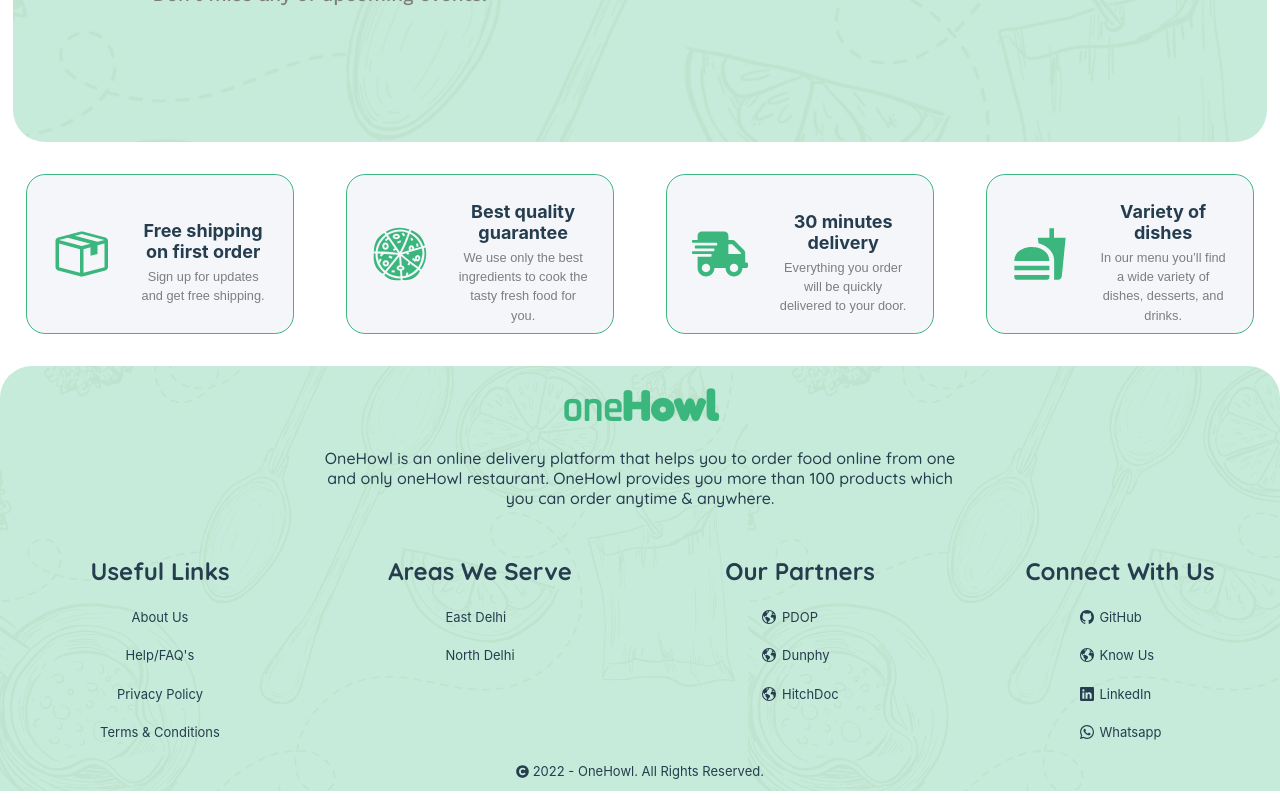
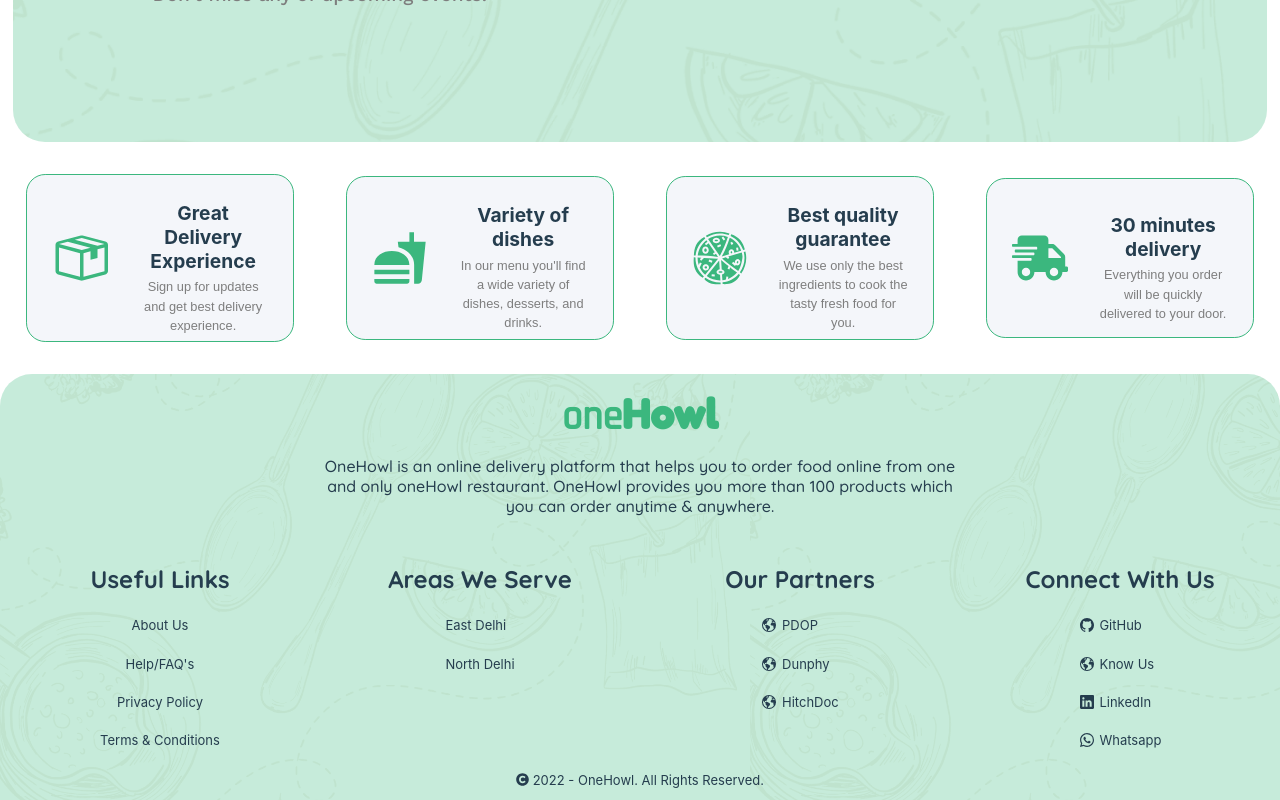
Before and after one commit to chhabranuj/onehowl, a Next.js app: page /help in a window 1280 px wide. Shown: the part 1330-2130 px from the top of the page. Built offline with nearby package versions, Linux system fonts and the light colour scheme; no server answers.

Commit message:
Fixed the ourServices height issues

```diff
--- a/components/ourServicesLayout/ourServicesLayout.js
+++ b/components/ourServicesLayout/ourServicesLayout.js
@@ -8,8 +8,13 @@ const OurServicesLayout = () => {
     const services = [
         {
             image: <GoPackage style={{fontSize: "3.5rem", color: "#3bb77e"}} />,
-            title: "Free shipping on first order",
-            content: "Sign up for updates and get free shipping."
+            title: "Great Delivery Experience",
+            content: "Sign up for updates and get best delivery experience."
+        },
+        {
+            image: <MdFastfood style={{fontSize: "3.5rem", color: "#3bb77e"}} />,
+            title: "Variety of dishes",
+            content: "In our menu you'll find a wide variety of dishes, desserts, and drinks."
         },
         {
             image: <GiFullPizza style={{fontSize: "3.5rem", color: "#3bb77e"}} />,
@@ -20,12 +25,7 @@ const OurServicesLayout = () => {
             image: <FaShippingFast style={{fontSize: "3.5rem", color: "#3bb77e"}} />,
             title: "30 minutes delivery",
             content: "Everything you order will be quickly delivered to your door."
-        },
-        {
-            image: <MdFastfood style={{fontSize: "3.5rem", color: "#3bb77e"}} />,
-            title: "Variety of dishes",
-            content: "In our menu you’ll find a wide variety of dishes, desserts, and drinks."
-        },
+        }
     ];
 
     return (
--- a/components/ourServicesLayout/ourServicesLayout.module.css
+++ b/components/ourServicesLayout/ourServicesLayout.module.css
@@ -16,11 +16,11 @@
 
 .ourServicesContainer {
     width: 25%;
-    padding: 2%;
-    height: 20vh;
     margin: 0 2%;
     display: flex;
     color: white;
+    padding: 0.5% 2%;
+    min-height: 20vh;
     text-align: center;
     align-items: center;
     border-radius: 1.2rem;
@@ -31,7 +31,7 @@
 
 .ourServicesContainerTitle {
     color: #253d4e;
-    font-size: large;
+    font-size: 1.2rem;
     font-weight: bold;
     margin-bottom: 0.3rem;
 }
@@ -69,9 +69,3 @@
         flex-direction: column;
     }
 }
-
-@media screen and (max-height: 500px) {
-    .ourServicesContainer {
-        height: 30vh
-    }
-}
```
